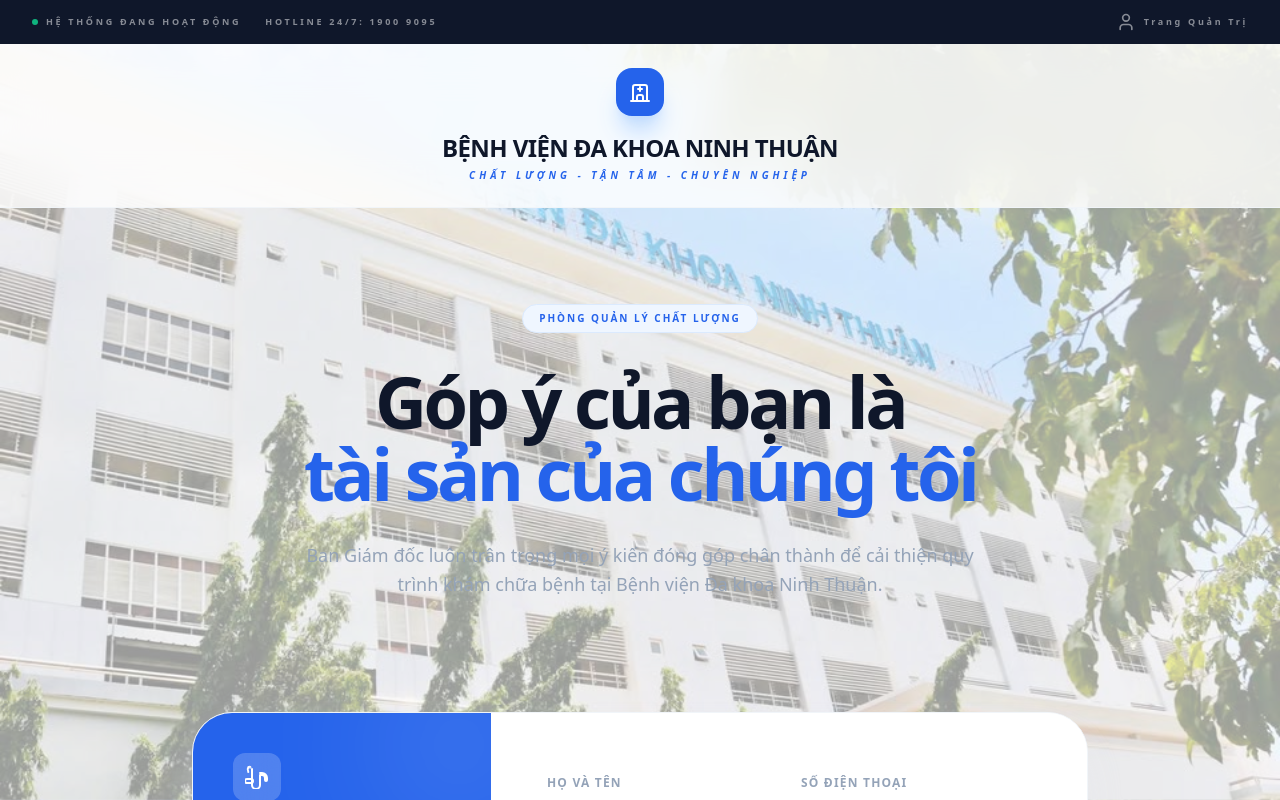
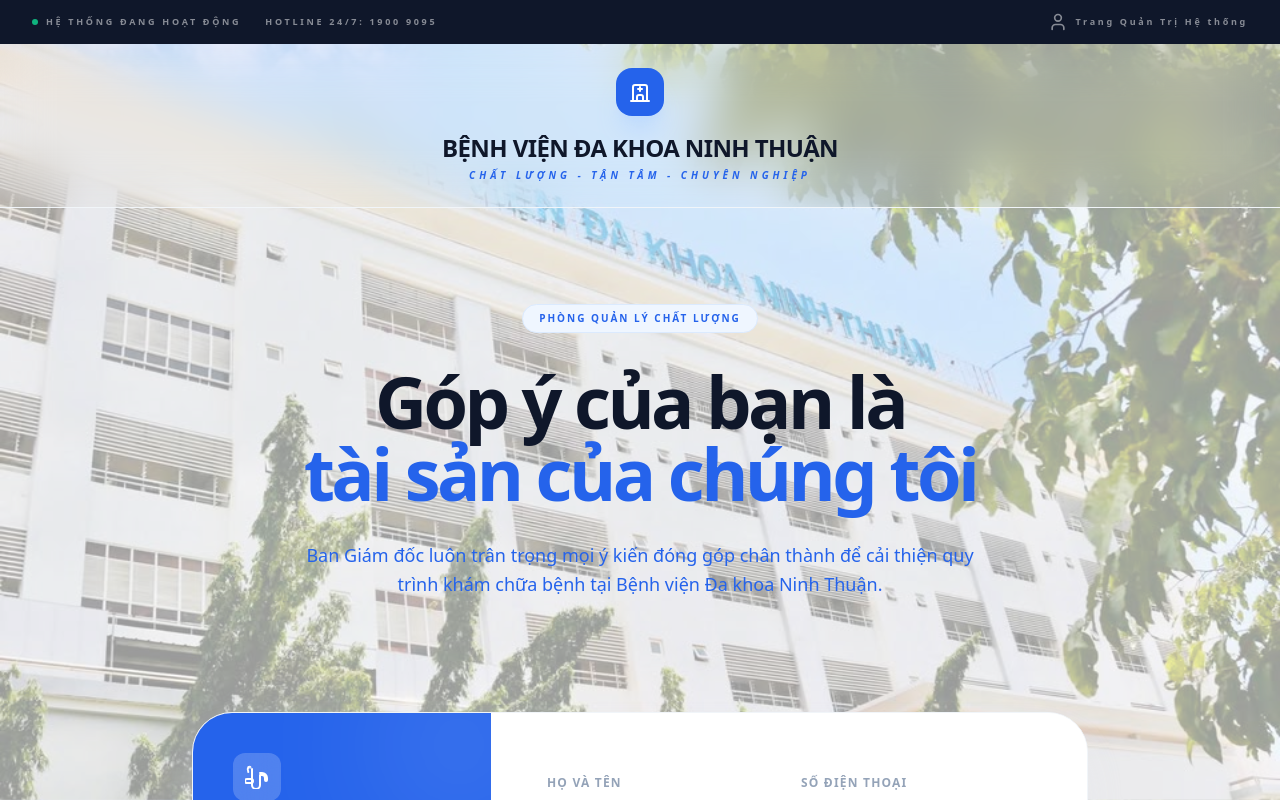
Before and after one commit to Khoitran2711/test-form-1, a React (Vite) app: page / in a window 1280 px wide. Shown: the top 800 px of the page. Built offline with nearby package versions, Linux system fonts and the light colour scheme.

Commit message:
Update App.tsx

```diff
--- a/App.tsx
+++ b/App.tsx
@@ -60,11 +60,11 @@
           <span className="hidden md:inline">Hotline 24/7: 1900 9095</span>
         </div>
         <button onClick={() => setIsAdminMode(true)} className="hover:text-white transition-colors flex items-center gap-2">
-          <Icons.User /> Trang Quản Trị
+          <Icons.User /> Trang Quản Trị Hệ thống
         </button>
       </div>
 
-      <nav className="bg-white/80 backdrop-blur-xl border-b border-slate-100 sticky top-0 z-40 py-6">
+      <nav className="bg-transparent backdrop-blur-xl border-b border-slate-100 sticky top-0 z-40 py-6">
         <div className="max-w-7xl mx-auto px-6 flex flex-col items-center">
            <div className="flex flex-col items-center gap-4">
               <div className="w-12 h-12 bg-blue-600 rounded-2xl flex items-center justify-center text-white shadow-xl shadow-blue-200">
@@ -86,9 +86,9 @@
           <h2 className="text-5xl md:text-7xl font-extrabold text-slate-900 tracking-tighter mb-8 leading-none">
             Góp ý của bạn là <br/><span className="text-blue-600">tài sản của chúng tôi</span>
           </h2>
-          <p className="text-lg text-slate-400 font-medium leading-relaxed max-w-2xl mx-auto">
-            Ban Giám đốc luôn trân trọng mọi ý kiến đóng góp chân thành để cải thiện quy trình khám chữa bệnh tại Bệnh viện Đa khoa Ninh Thuận.
-          </p>
+         <p className="text-lg text-blue-600 font-medium leading-relaxed max-w-2xl mx-auto">
+    Ban Giám đốc luôn trân trọng mọi ý kiến đóng góp chân thành để cải thiện quy trình khám chữa bệnh tại Bệnh viện Đa khoa Ninh Thuận.
+</p>
         </section>
 
         <div className="pb-32 px-6">
```
